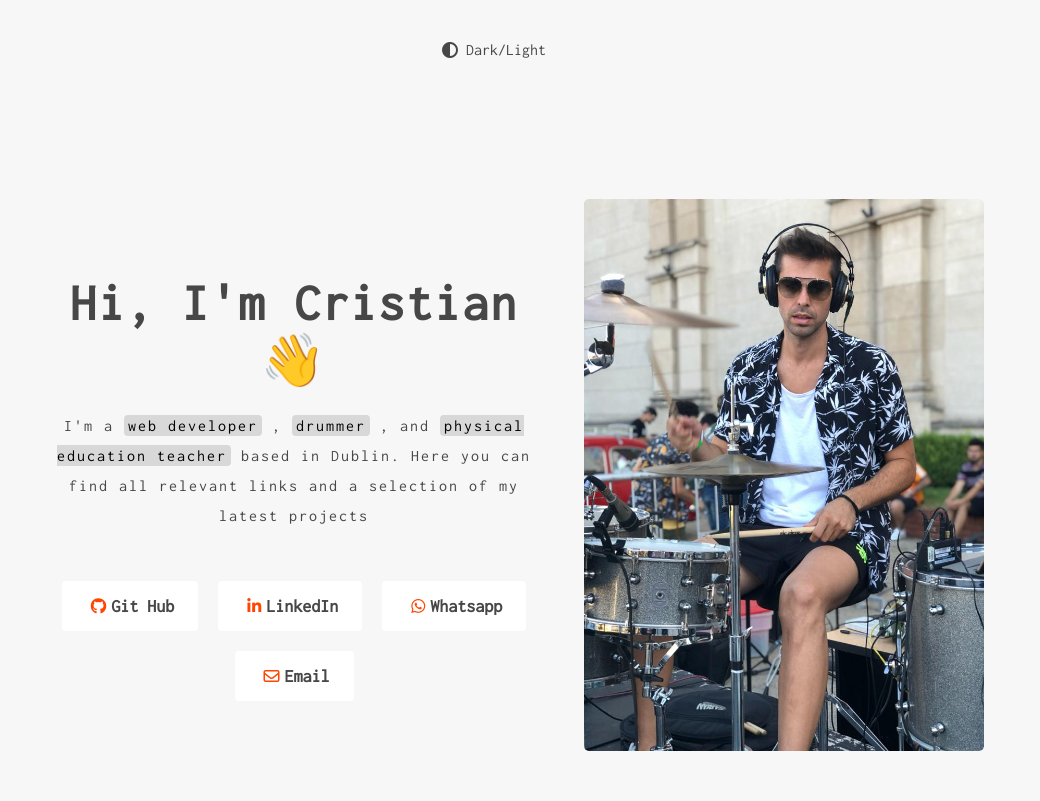
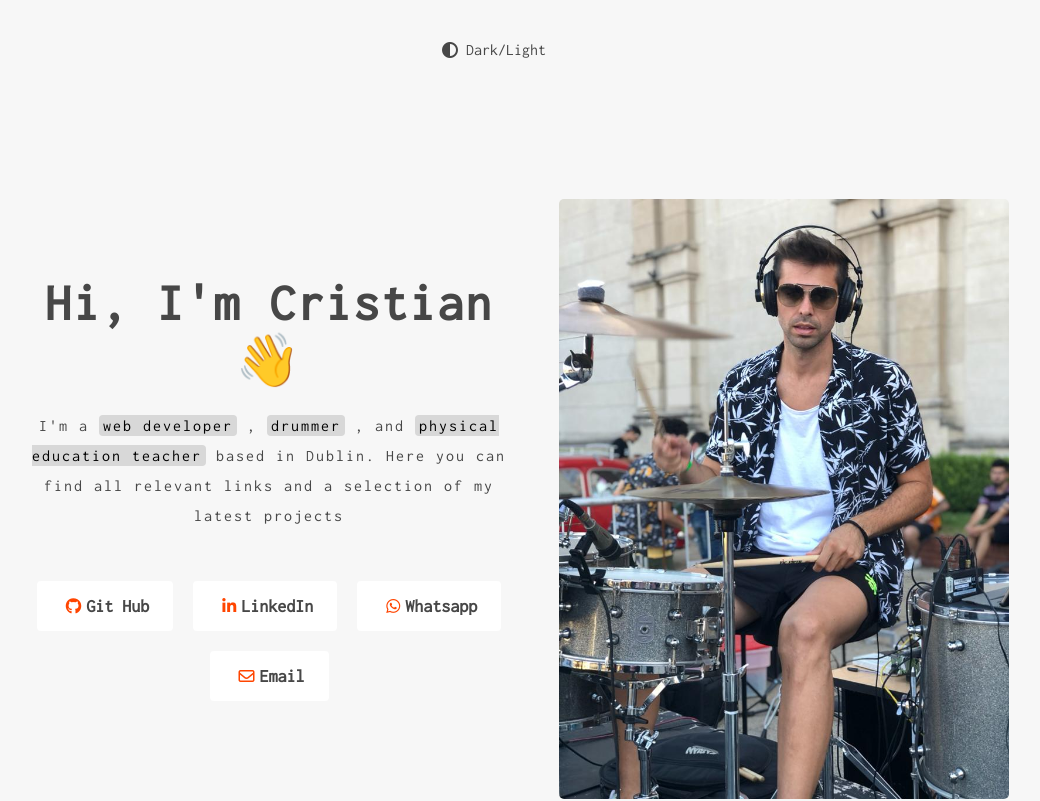
Before and after one commit to CristianMozetich/Portfolio, a React (Vite) app: page / in a window 1280 px wide. Shown: the top 801 px of the page, without its empty margins (146-1186 px from the left). Built offline with nearby package versions, Linux system fonts and the light colour scheme.

Commit message:
img mas grande

```diff
--- a/src/Components/IntroContainer/IntroContainer.css
+++ b/src/Components/IntroContainer/IntroContainer.css
@@ -7,7 +7,7 @@
 }
 
 .intro_container img{
-    width: 400px;
+    width: 450px;
     border-radius: 5px;
 }
 
```
